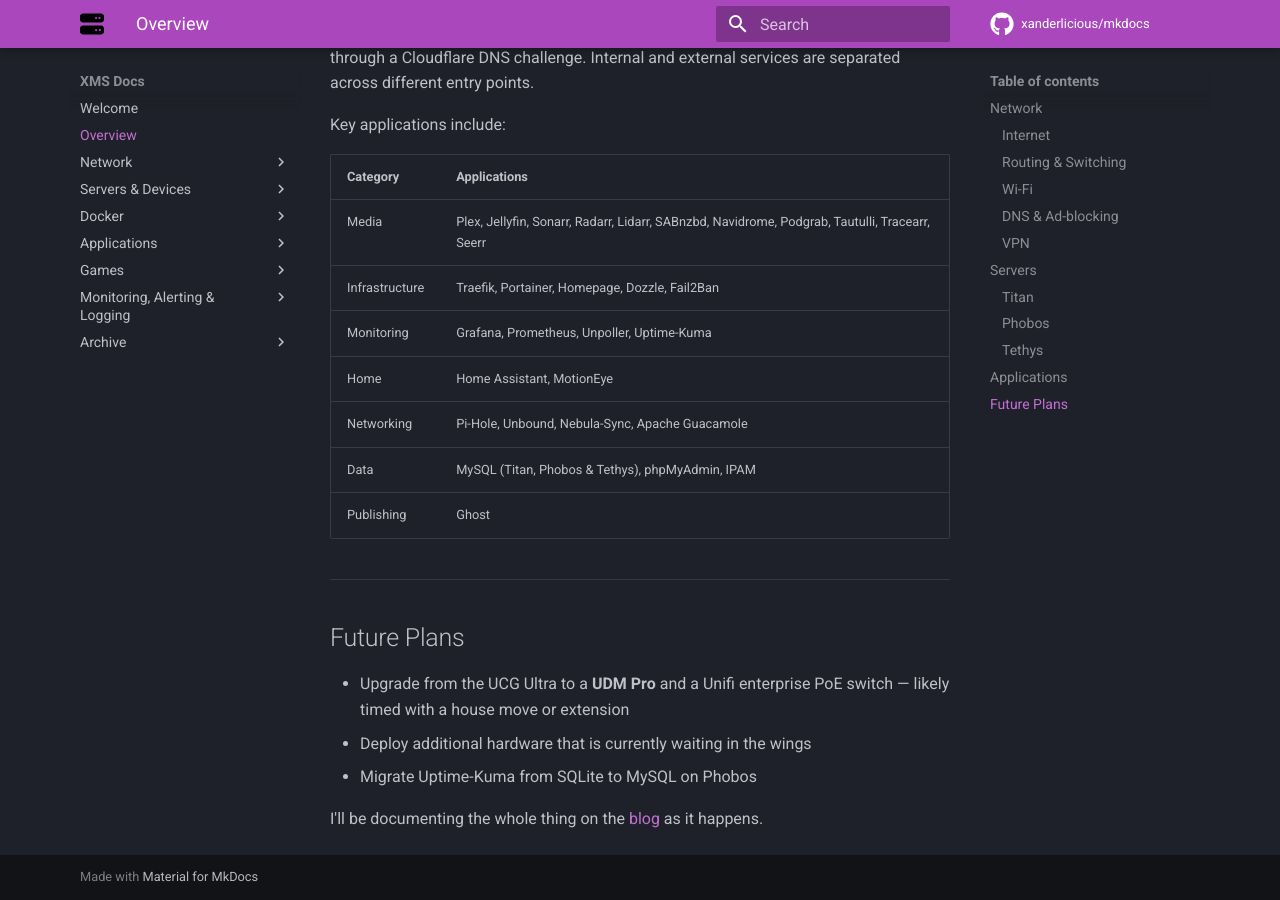
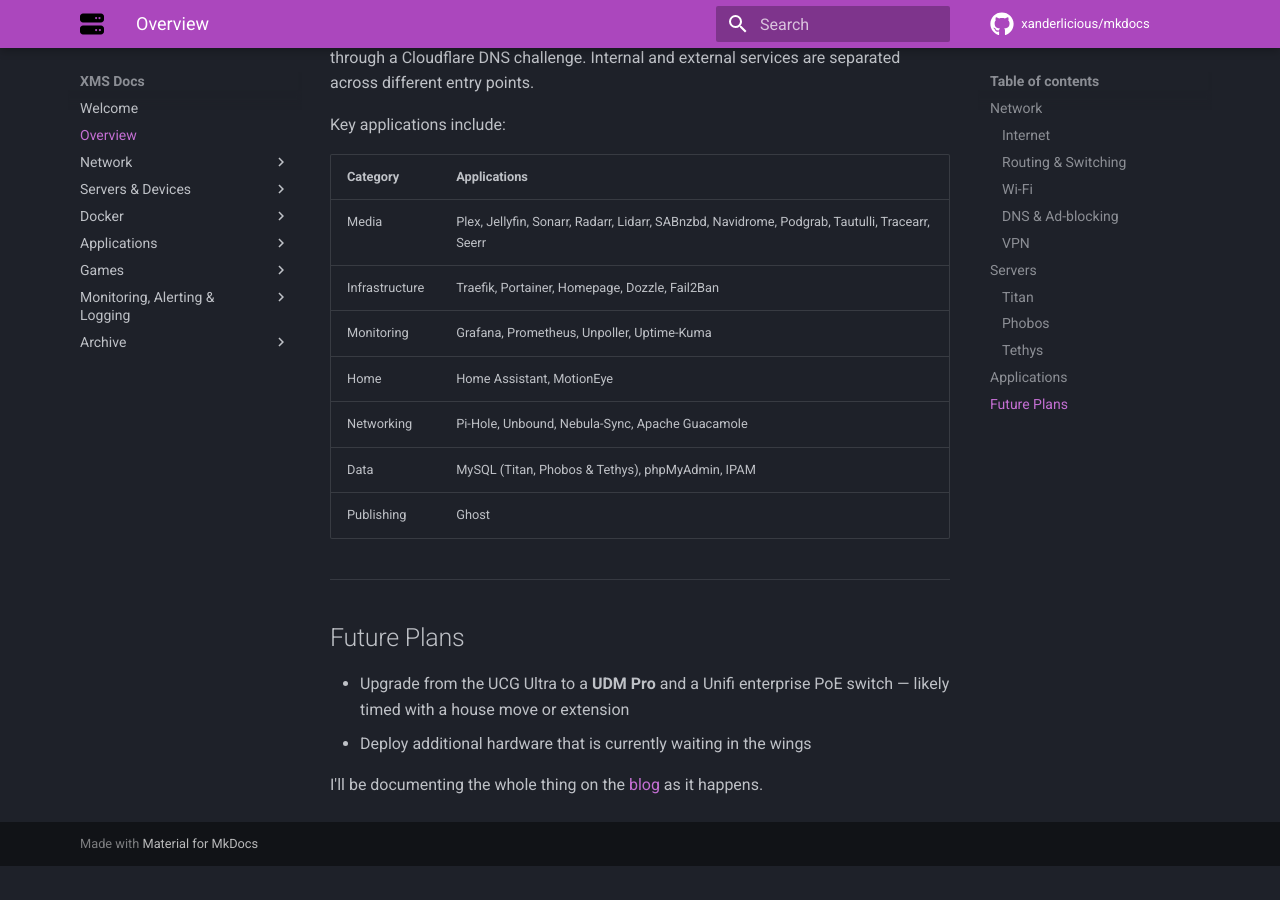
Before and after one commit to Xanderlicious/mkdocs, an MkDocs documentation site: the page built from docs/overview.md, in a window 1280 px wide and 900 px high, scrolled down 3634 px. Built offline with MkDocs 1.6.1 and Material for MkDocs 9.7.7, drawn with Linux system fonts in a browser that asks for light colours; comment, search, counter and statistics services are not loaded; after the commit the page ends 4500 px from its top, so only the background shows below that.

Commit message:
edited overview page

```diff
--- a/docs/overview.md
+++ b/docs/overview.md
@@ -106,6 +106,5 @@
 
 - Upgrade from the UCG Ultra to a **UDM Pro** and a Unifi enterprise PoE switch — likely timed with a house move or extension
 - Deploy additional hardware that is currently waiting in the wings
-- Migrate Uptime-Kuma from SQLite to MySQL on Phobos
 
 I'll be documenting the whole thing on the [blog](https://blog.xmsystems.co.uk) as it happens.
```
